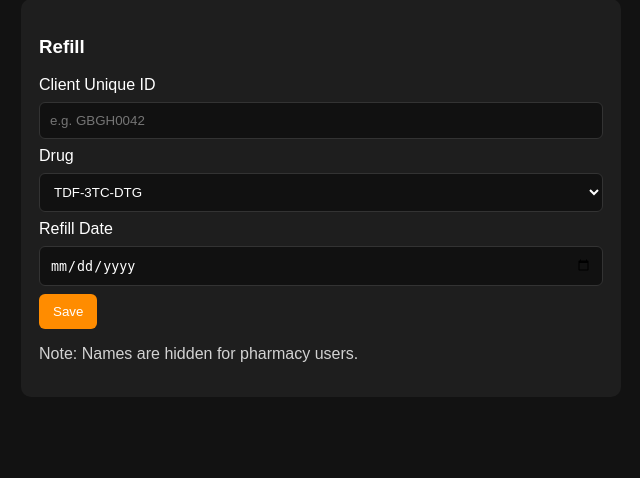
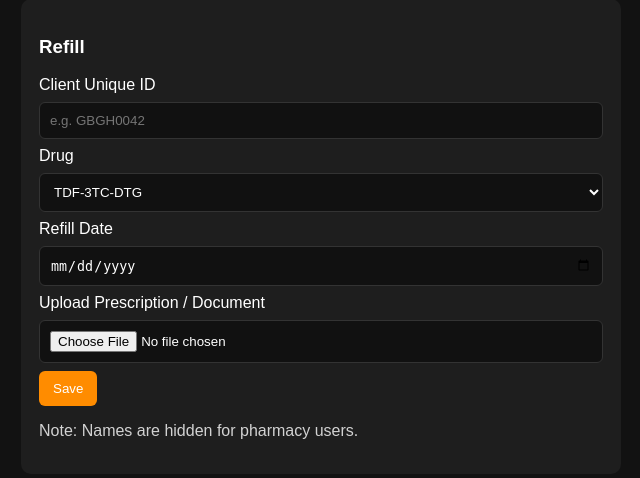
Before and after one commit to fournnew/CPARP, a Flask app: template templates/pharmacy_refill.html in a window 1280 px wide. Shown: the part 85-563 px from the top of the page, without its empty margins (85-725 px from the left). Run offline with Flask 3, Linux system fonts and the light colour scheme; the template is opened without the code that fills it, so the values that code supplies are empty.

Commit message:
pharmacy_refill.html

```diff
--- a/templates/pharmacy_refill.html
+++ b/templates/pharmacy_refill.html
@@ -3,18 +3,20 @@
 <a href="{{ url_for('dashboard') }}">&larr; Back</a>
 <div class="card" style="max-width:600px">
   <h3>Refill</h3>
-  <form method="post">
+  <form method="post" enctype="multipart/form-data">
     <label>Client Unique ID</label>
     <input name="unique_id" placeholder="e.g. GBGH0042" required>
     <label>Drug</label>
     <select name="drug" required>
-      <option value="TDF-3TC-DTG">TDF-3TC-DTG</option>
-      <option value="ABC-3TC-DTG">ABC-3TC-DTG</option>
+        <option value="TDF-3TC-DTG">TDF-3TC-DTG</option>
+        <option value="ABC-3TC-DTG">ABC-3TC-DTG</option>
     </select>
     <label>Refill Date</label>
     <input type="date" name="refill_date" required>
+    <label>Upload Prescription / Document</label>
+    <input type="file" name="upload_file" accept="image/*">
     <button class="btn">Save</button>
-  </form>
+</form>
   <p style="opacity:.8">Note: Names are hidden for pharmacy users.</p>
 </div>
 {% endblock %}
```
